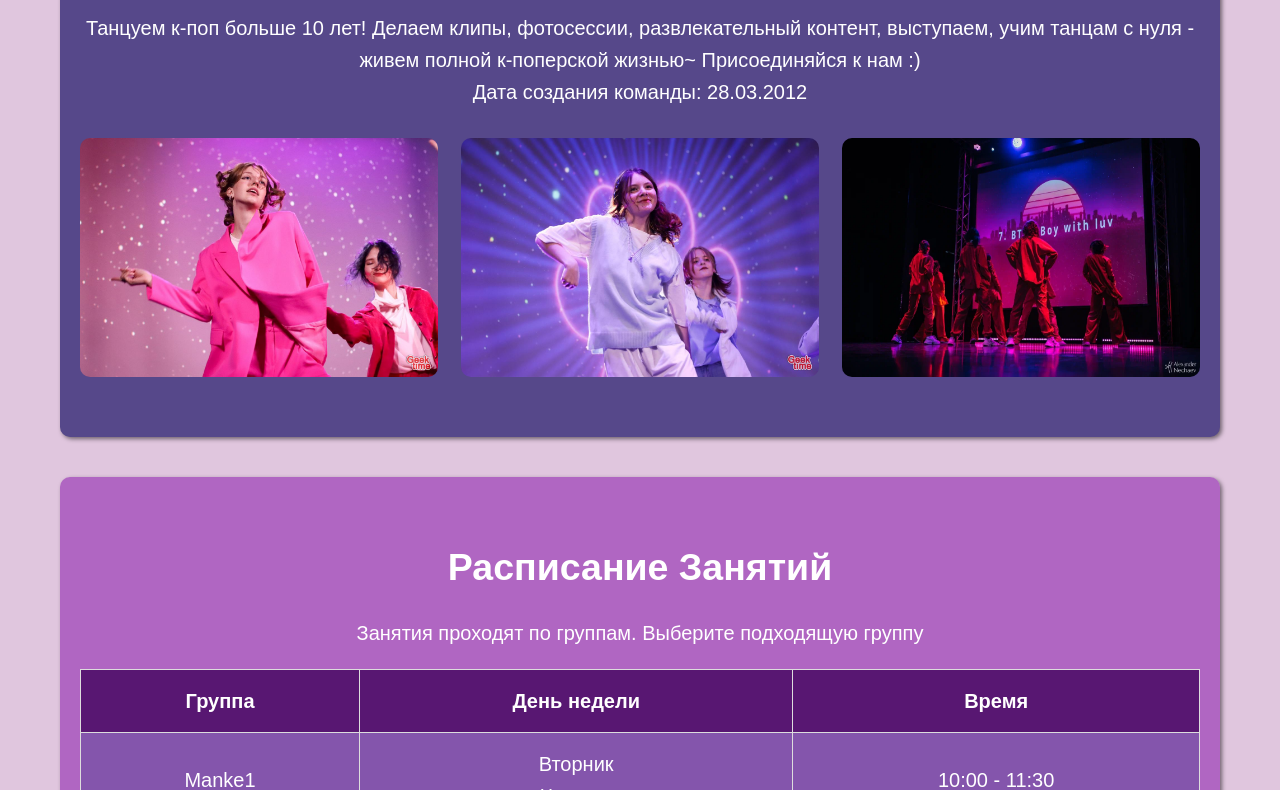
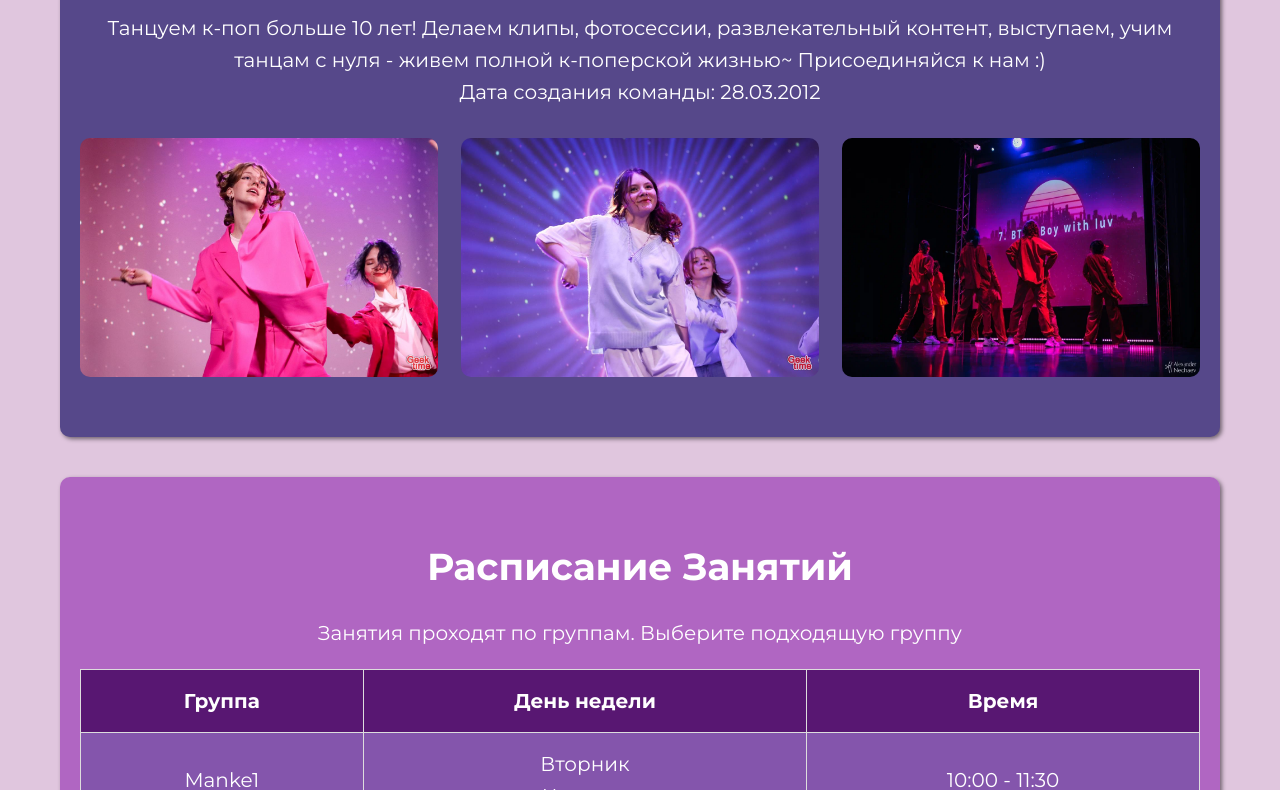
Before and after one commit to ArnieeLya/XMotion-website, a plain HTML site: page index.html in a window 1280 px wide. Shown: the part 481-1271 px from the top of the page. Drawn offline with Linux system fonts and the light colour scheme.

Commit message:
Исправление ошибок

```diff
--- a/index.html
+++ b/index.html
@@ -3,7 +3,8 @@
 <head>
     <meta charset="UTF-8">
     <meta name="viewport" content="width=device-width, initial-scale=1.0">
-    <link rel="stylesheet" href="style.css" href="https://fonts.googleapis.com/css? family=Kaushan+Script|Montserrat:400,700&amp; subset=cyrillic-ext" rel="stylesheet">
+    <link rel="stylesheet" href="style.css">
+    <link href="https://fonts.googleapis.com/css? family=Kaushan+Script|Montserrat:400,700&amp; subset=cyrillic-ext" rel="stylesheet">
     <title>X-Motiom | Главная</title>
 </head>
 <body>
```
